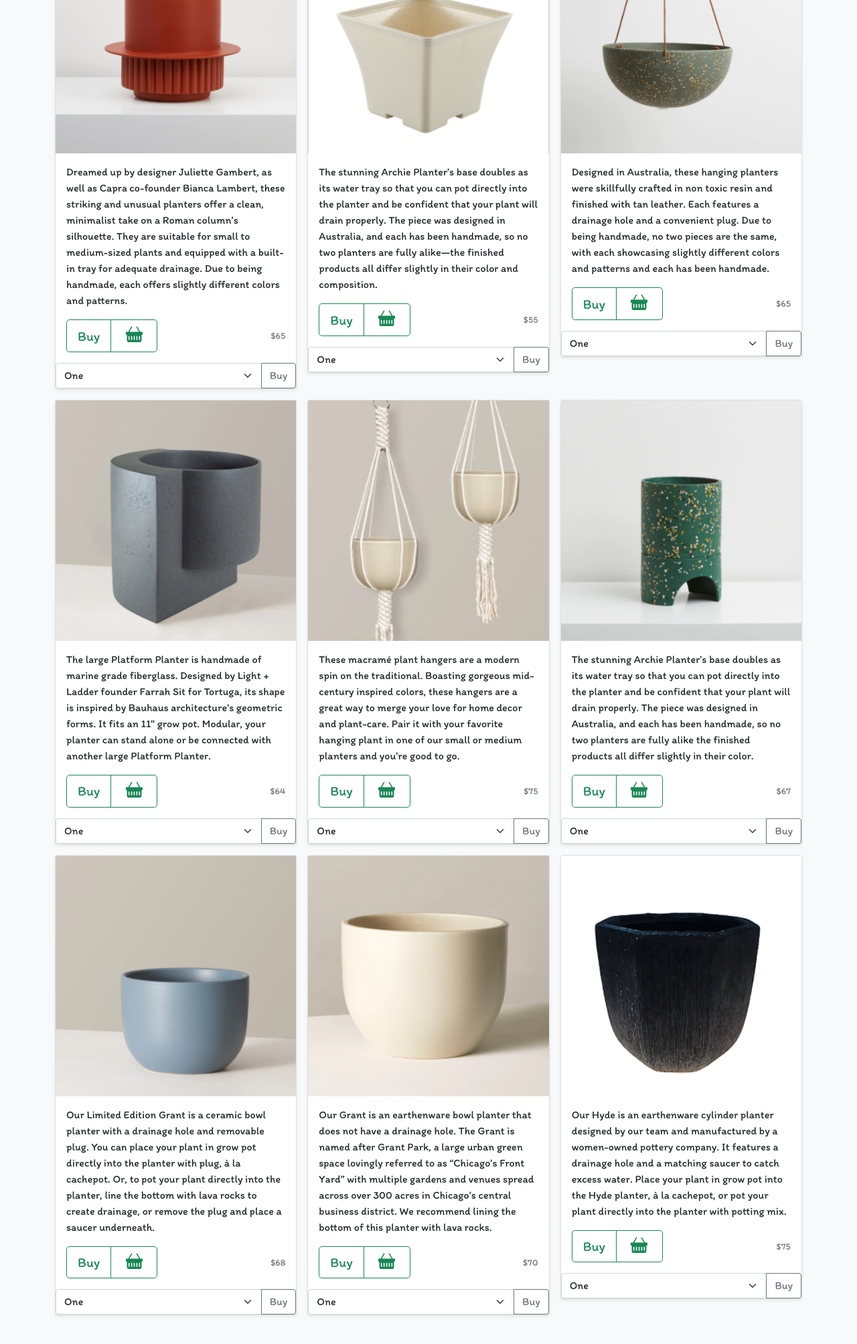
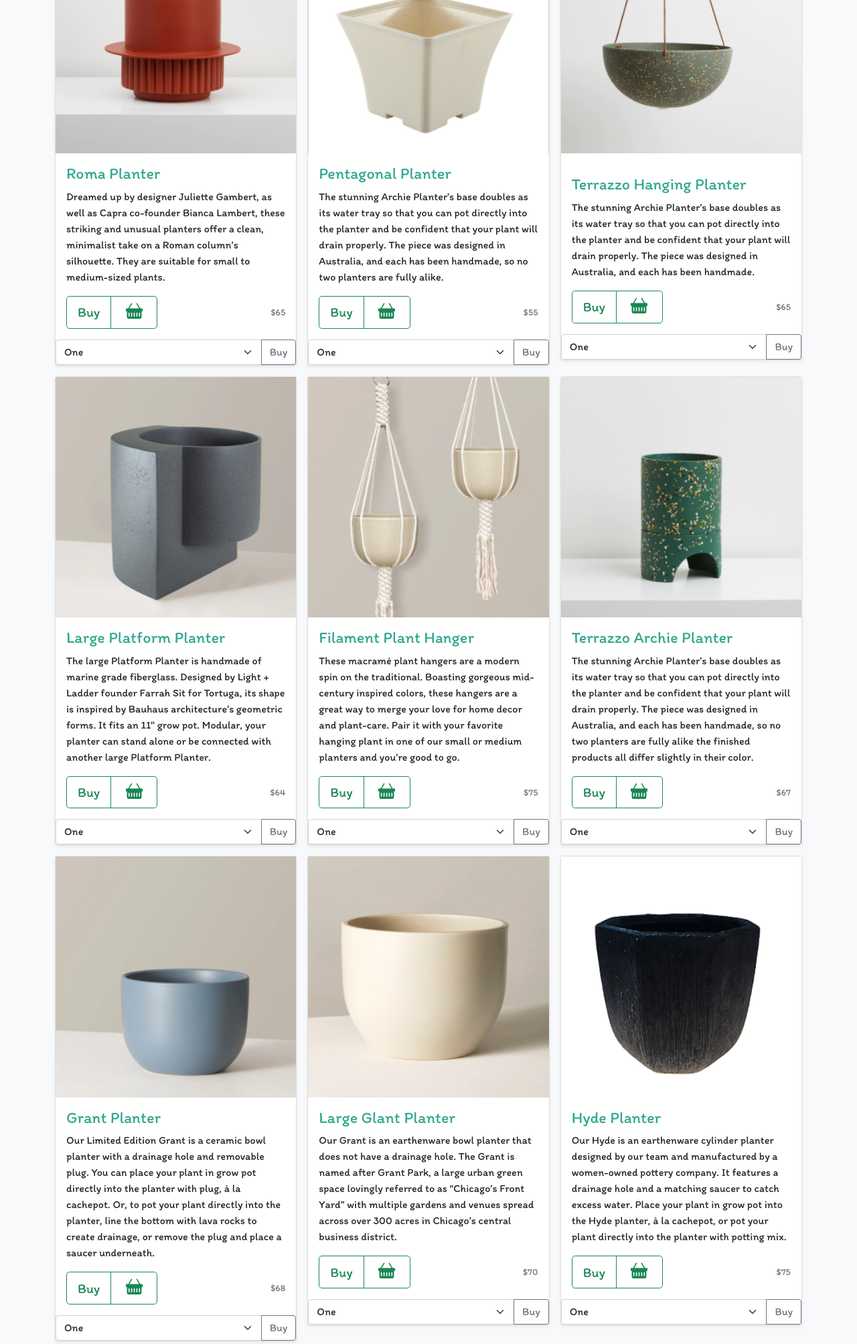
Before and after one commit to kittikhun1910/Webapp, a Flask app: page /pot in a window 1280 px wide. Shown: the part 1162-3169 px from the top of the page at 67% size. Run offline with Flask 2, Linux system fonts and the light colour scheme; the visitor is signed in with stand-in values (Sample User, id 1); some libraries are stand-ins or nearby versions.

Commit message:
add edit pot name

```diff
--- a/myapp/templates/pot.html
+++ b/myapp/templates/pot.html
@@ -41,12 +41,13 @@
                   style="width: 100%; height: 100%"
                 />
                 <div class="card-body">
+                  <h4 class="card-text" style="color:#30A88E">Roma Planter</h4>
                   <p class="card-text">
                     Dreamed up by designer Juliette Gambert, as well as Capra co-founder Bianca Lambert,
                     these striking and unusual planters offer a clean,
                     minimalist take on a Roman column’s silhouette.
-                    They are suitable for small to medium-sized plants and equipped with a built-in tray for adequate drainage.
-                    Due to being handmade, each offers slightly different colors and patterns.
+                    They are suitable for small to medium-sized plants.
+
                   </p>
                   <div
                     class="d-flex justify-content-between align-items-center"
@@ -86,13 +87,13 @@
                   style="width: 100%; height: 100%"
                 />
                 <div class="card-body">
+                  <h4 class="card-text" style="color:#30A88E">Pentagonal Planter</h4>
                   <p class="card-text">
                     The stunning Archie Planter’s base doubles as its water tray
                     so that you can pot directly into the planter and be
                     confident that your plant will drain properly. The piece was
                     designed in Australia, and each has been handmade, so no two
-                    planters are fully alike—the finished products all differ
-                    slightly in their color and composition.
+                    planters are fully alike.
                   </p>
                   <div
                     class="d-flex justify-content-between align-items-center"
@@ -132,11 +133,11 @@
                 />
                 <div class="card-body">
                   <p class="card-text">
-                    Designed in Australia, these hanging planters were
-                    skillfully crafted in non toxic resin and finished with tan
-                    leather. Each features a drainage hole and a convenient
-                    plug. Due to being handmade, no two pieces are the same,
-                    with each showcasing slightly different colors and patterns
+                    <h4 class="card-text" style="color:#30A88E">Terrazzo Hanging Planter</h4>
+                    The stunning Archie Planter’s base doubles as its water tray
+                    so that you can pot directly into the planter and
+                    be confident that your plant will drain properly.
+                    The piece was designed in Australia,
                     and each has been handmade.
 
                   </p>
@@ -178,6 +179,7 @@
                   style="width: 100%; height: 100%"
                 />
                 <div class="card-body">
+                  <h4 class="card-text" style="color:#30A88E">Large Platform Planter</h4>
                   <p class="card-text">
                     The large Platform Planter is handmade of marine grade fiberglass.
                     Designed by Light + Ladder founder Farrah Sit for Tortuga, its shape is inspired by Bauhaus architecture's geometric forms.
@@ -220,6 +222,7 @@
                   style="width: 100%; height: 100%"
                 />
                 <div class="card-body">
+                  <h4 class="card-text" style="color:#30A88E">Filament Plant Hanger</h4>
                   <p class="card-text">
                     These macramé plant hangers are a modern spin on the traditional.
                     Boasting gorgeous mid-century inspired colors, these hangers are a great way to merge your love for home decor and plant-care.
@@ -262,6 +265,7 @@
                   style="width: 100%; height: 100%"
                 />
                 <div class="card-body">
+                  <h4 class="card-text" style="color:#30A88E">Terrazzo Archie Planter</h4>
                   <p class="card-text">
                     The stunning Archie Planter’s base doubles as its water tray
                     so that you can pot directly into the planter and be confident that your plant will drain properly.
@@ -306,6 +310,7 @@
                   style="width: 100%; height: 100%"
                 />
                 <div class="card-body">
+                  <h4 class="card-text" style="color:#30A88E">Grant Planter</h4>
                   <p class="card-text">
                     Our Limited Edition Grant is a ceramic bowl planter with a drainage hole and removable plug.
                     You can place your plant in grow pot directly into the planter with plug, à la cachepot.
@@ -350,11 +355,11 @@
                   style="width: 100%; height: 100%"
                 />
                 <div class="card-body">
+                  <h4 class="card-text" style="color:#30A88E">Large Glant Planter</h4>
                   <p class="card-text">
                     Our Grant is an earthenware bowl planter that does not have a drainage hole.
                     The Grant is named after Grant Park, a large urban green space lovingly referred to as “Chicago’s Front Yard”
                     with multiple gardens and venues spread across over 300 acres in Chicago’s central business district.
-                    We recommend lining the bottom of this planter with lava rocks.
                   </p>
                   <div
                     class="d-flex justify-content-between align-items-center"
@@ -393,6 +398,7 @@
                   style="width: 100%; height: 100%"
                 />
                 <div class="card-body">
+                  <h4 class="card-text" style="color:#30A88E">Hyde Planter</h4>
                   <p class="card-text">
                     Our Hyde is an earthenware cylinder planter designed by our team and manufactured by a women-owned pottery company.
                     It features a drainage hole and a matching saucer to catch excess water.
```
